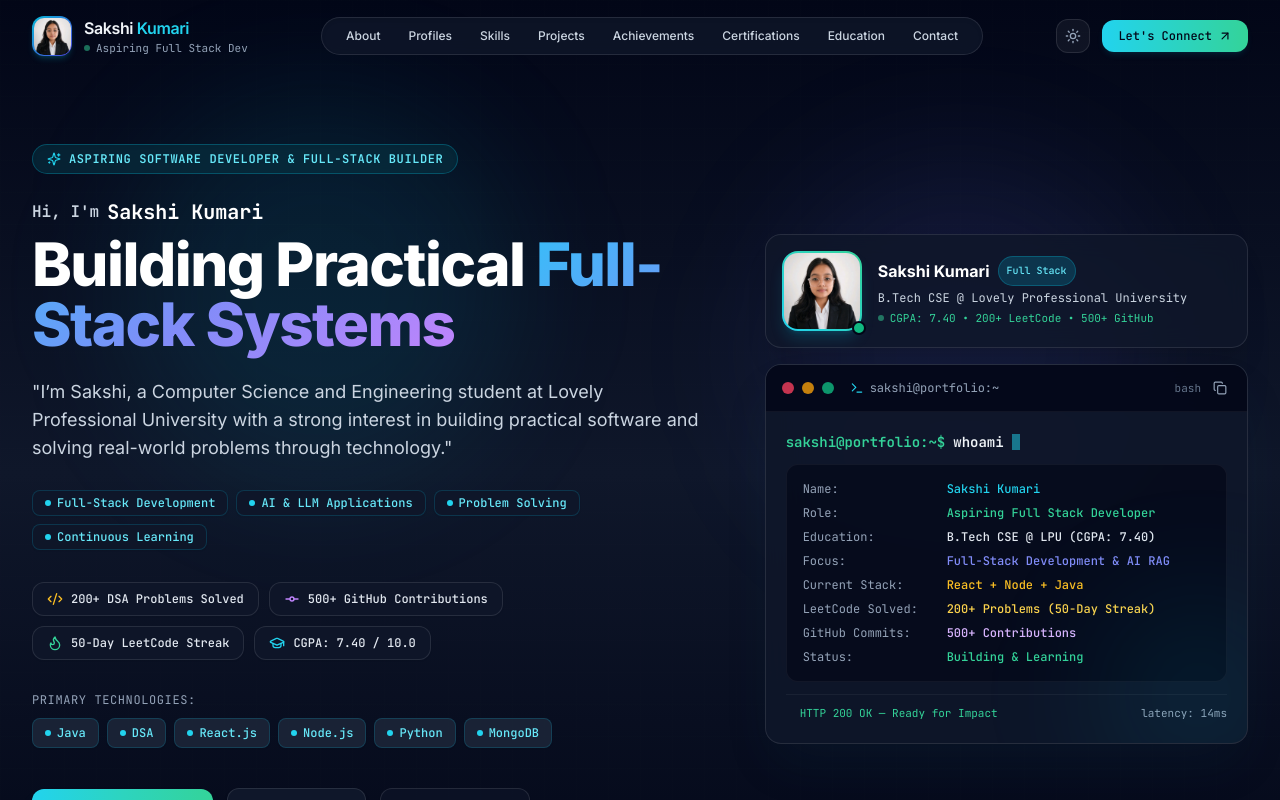
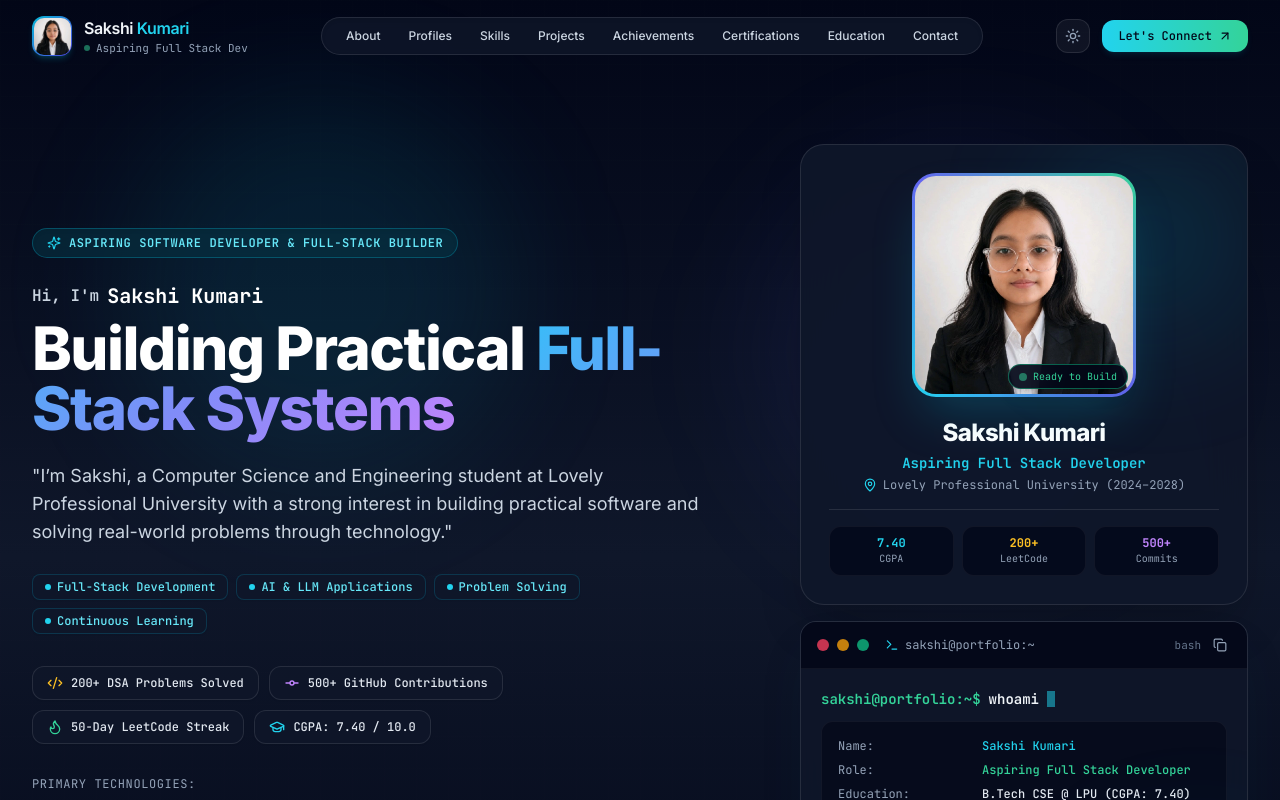
Before and after one commit to Sakshikumari1001/sakshi-portfolio, a React (Vite) app: page / in a window 1280 px wide. Shown: the top 800 px of the page. Built offline with nearby package versions, Linux system fonts and the light colour scheme.

Commit message:
feat: enhance hero with large profile card and prominent photo

```diff
--- a/src/components/Hero.jsx
+++ b/src/components/Hero.jsx
@@ -133,40 +133,63 @@ const Hero = () => {
 
           </div>
 
-          {/* Right Hero Visual: Profile Photo Card & Interactive Terminal */}
+          {/* Right Hero Visual: Large Photo Showcase Card & Terminal */}
           <div className="lg:col-span-5 flex flex-col items-center lg:items-end w-full space-y-4">
 
-            {/* Prominent Hero Profile Quick Card */}
-            <div className="w-full max-w-lg p-4 rounded-2xl bg-slate-900/80 border border-white/10 shadow-xl backdrop-blur-md flex items-center gap-4">
-              <div className="relative shrink-0">
-                <div className="w-16 h-16 sm:w-20 sm:h-20 rounded-2xl bg-gradient-to-tr from-cyan-400 to-emerald-400 p-[2px] shadow-lg shadow-cyan-500/20 overflow-hidden">
+            {/* Prominent Large Photo Hero Card */}
+            <div className="w-full max-w-md p-6 sm:p-7 rounded-3xl bg-slate-900/90 border border-white/10 shadow-2xl backdrop-blur-xl flex flex-col items-center text-center relative overflow-hidden group">
+              {/* Background ambient glow */}
+              <div className="absolute top-0 right-0 w-48 h-48 bg-cyan-500/15 rounded-full blur-3xl pointer-events-none"></div>
+
+              {/* Large Photo Frame ("bada sa photo") */}
+              <div className="relative mb-5">
+                <div className="w-48 h-48 sm:w-56 sm:h-56 rounded-3xl bg-gradient-to-tr from-cyan-400 via-indigo-500 to-emerald-400 p-[3px] shadow-2xl shadow-cyan-500/25 overflow-hidden transform group-hover:scale-[1.02] transition-transform duration-300">
                   <img
                     src="/profile.png"
                     alt="Sakshi Kumari"
-                    className="w-full h-full rounded-[14px] object-cover object-top"
+                    className="w-full h-full rounded-[21px] object-cover object-top"
                   />
                 </div>
-                <span className="absolute -bottom-1 -right-1 w-3.5 h-3.5 bg-emerald-500 border-2 border-slate-950 rounded-full" title="Active & Available"></span>
+                {/* Active Availability Badge */}
+                <span className="absolute bottom-2 right-2 px-2.5 py-1 bg-slate-950/90 border border-emerald-500/50 rounded-full text-[10px] font-mono text-emerald-400 flex items-center gap-1.5 shadow-lg backdrop-blur-md">
+                  <span className="w-2 h-2 rounded-full bg-emerald-400 animate-pulse"></span>
+                  Ready to Build
+                </span>
               </div>
-              <div className="space-y-1">
-                <div className="text-sm sm:text-base font-bold text-white flex items-center gap-2">
-                  <span>{personalInfo.name}</span>
-                  <span className="text-[10px] font-mono font-medium px-2 py-0.5 rounded-full bg-cyan-500/20 text-cyan-300 border border-cyan-500/30">
-                    Full Stack
-                  </span>
+
+              {/* Profile Details */}
+              <h3 className="text-xl sm:text-2xl font-extrabold text-white tracking-tight">
+                {personalInfo.name}
+              </h3>
+              <div className="text-xs sm:text-sm text-cyan-400 font-mono font-semibold mt-1">
+                {personalInfo.role}
+              </div>
+              <div className="text-xs text-slate-400 font-mono mt-1 flex items-center gap-1.5">
+                <MapPin className="w-3.5 h-3.5 text-cyan-400" />
+                <span>Lovely Professional University (2024–2028)</span>
+              </div>
+
+              {/* Quick Metrics Pills */}
+              <div className="grid grid-cols-3 gap-2 w-full mt-4 pt-4 border-t border-white/10 font-mono text-xs">
+                <div className="p-2 rounded-xl bg-slate-950/70 border border-white/5">
+                  <div className="text-cyan-400 font-bold">7.40</div>
+                  <div className="text-[10px] text-slate-400">CGPA</div>
                 </div>
-                <div className="text-xs text-slate-300 font-mono">
-                  B.Tech CSE @ Lovely Professional University
+                <div className="p-2 rounded-xl bg-slate-950/70 border border-white/5">
+                  <div className="text-amber-400 font-bold">200+</div>
+                  <div className="text-[10px] text-slate-400">LeetCode</div>
                 </div>
-                <div className="text-[11px] text-emerald-400 font-mono flex items-center gap-1.5">
-                  <span className="w-1.5 h-1.5 rounded-full bg-emerald-400 animate-pulse"></span>
-                  CGPA: 7.40 • 200+ LeetCode • 500+ GitHub
+                <div className="p-2 rounded-xl bg-slate-950/70 border border-white/5">
+                  <div className="text-purple-400 font-bold">500+</div>
+                  <div className="text-[10px] text-slate-400">Commits</div>
                 </div>
               </div>
             </div>
 
-            {/* Interactive Terminal */}
-            <Terminal />
+            {/* Interactive Terminal Below Photo */}
+            <div className="w-full max-w-md">
+              <Terminal />
+            </div>
           </div>
 
         </div>
```
